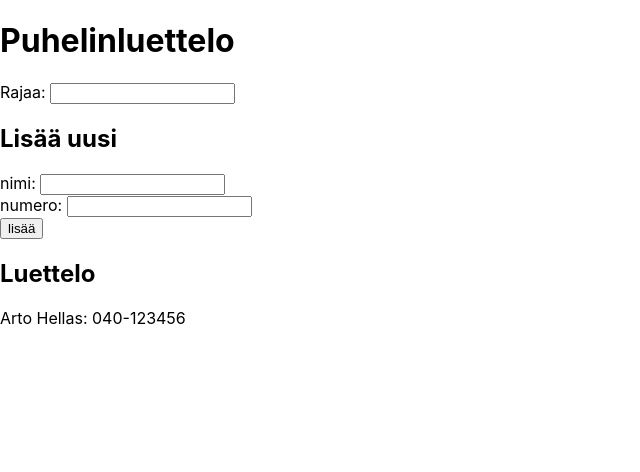
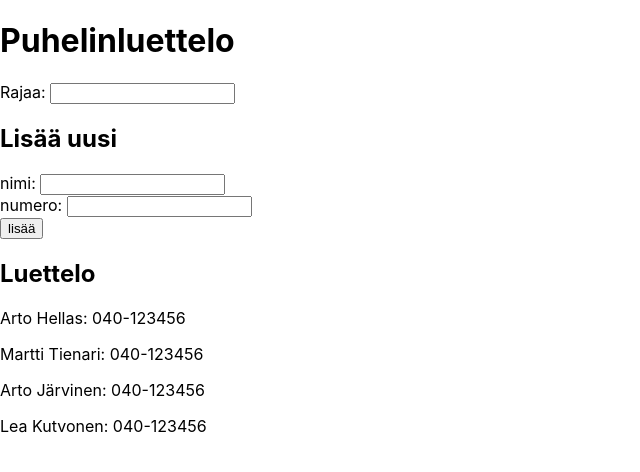
Before and after one commit to doc97/FullStack-2019, a React (Create React App) app in the folder osa2/: page / in a window 1280 px wide. Shown: the top 472 px of the page, without its empty margins (0-640 px from the left). Built offline with nearby package versions, Linux system fonts and the light colour scheme; data requests are answered from the project's data file.

Commit message:
osa2: 2.11

```diff
--- /dev/null
+++ b/osa2/db.json
@@ -0,0 +1,24 @@
+{
+  "persons": [
+    {
+      "name": "Arto Hellas",
+      "number": "040-123456",
+      "id": 1
+    },
+    {
+      "name": "Martti Tienari",
+      "number": "040-123456",
+      "id": 2
+    },
+    {
+      "name": "Arto Järvinen",
+      "number": "040-123456",
+      "id": 3
+    },
+    {
+      "name": "Lea Kutvonen",
+      "number": "040-123456",
+      "id": 4
+    }
+  ]
+}
--- a/osa2/src/components/PhoneBook/App.js
+++ b/osa2/src/components/PhoneBook/App.js
@@ -1,15 +1,20 @@
-import React, { useState } from 'react'
+import React, { useState, useEffect } from 'react'
+import axios from 'axios'
 import Persons from './Persons'
 import NewPersonForm from './NewPersonForm'
 import NameFilter from './NameFilter'
 
 const App = () => {
-  const [ persons, setPersons ] = useState([
-    { name: 'Arto Hellas', number: '040-123456' }
-  ])
+  const [ persons, setPersons] = useState([])
   const [ newName, setNewName ] = useState('')
   const [ newNumber, setNewNumber ] = useState('')
   const [ nameFilter, setNameFilter ] = useState('')
+
+  useEffect(() => {
+    axios
+      .get('http://localhost:3001/persons')
+      .then(response => setPersons(response.data))
+  }, [])
 
   const addPerson = (event) => {
     event.preventDefault()
```
Also changed, not shown: osa2/package.json (+7 -2 lines), 1 other file (tests, documents, lock files or other folders).
